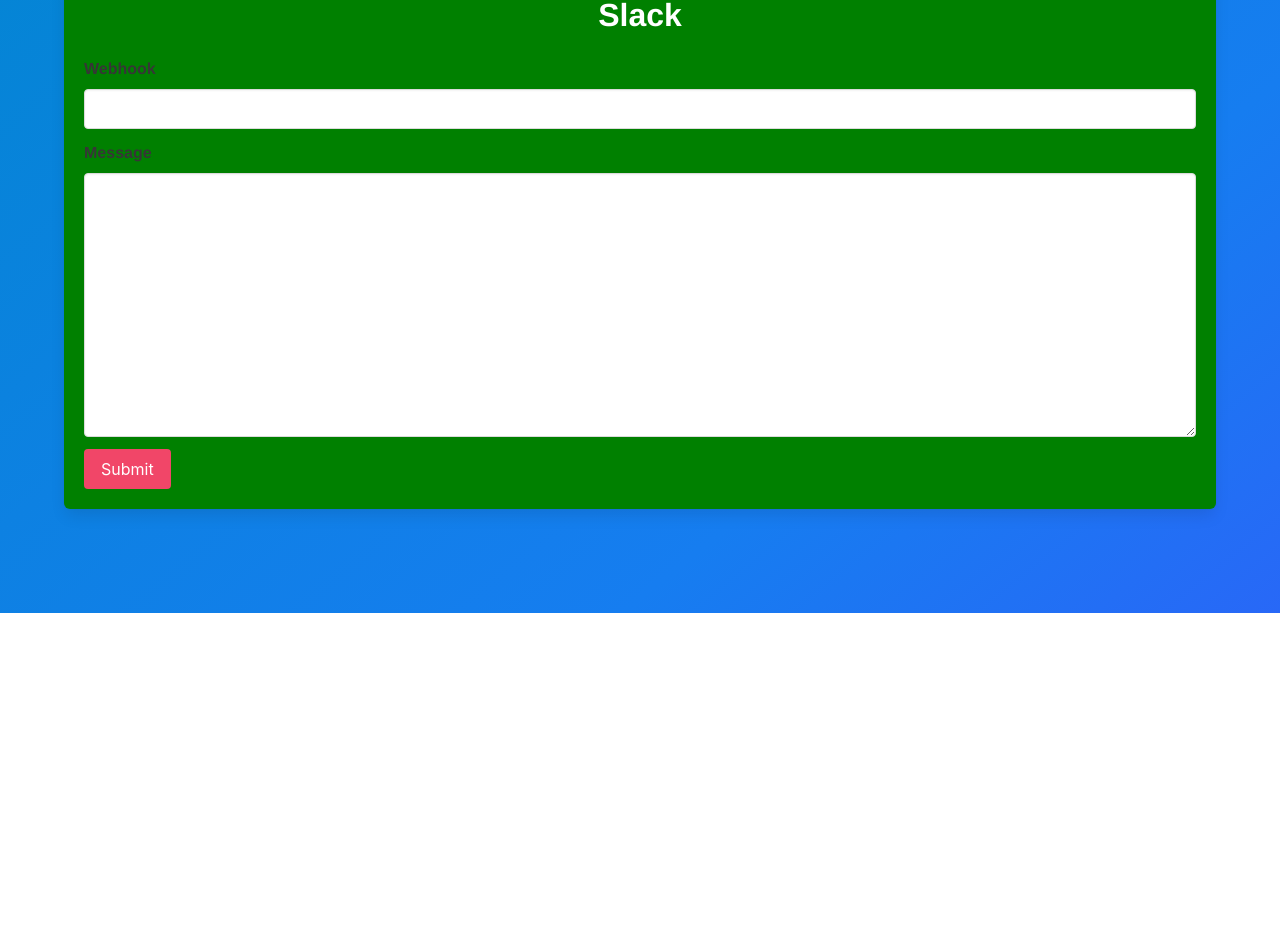
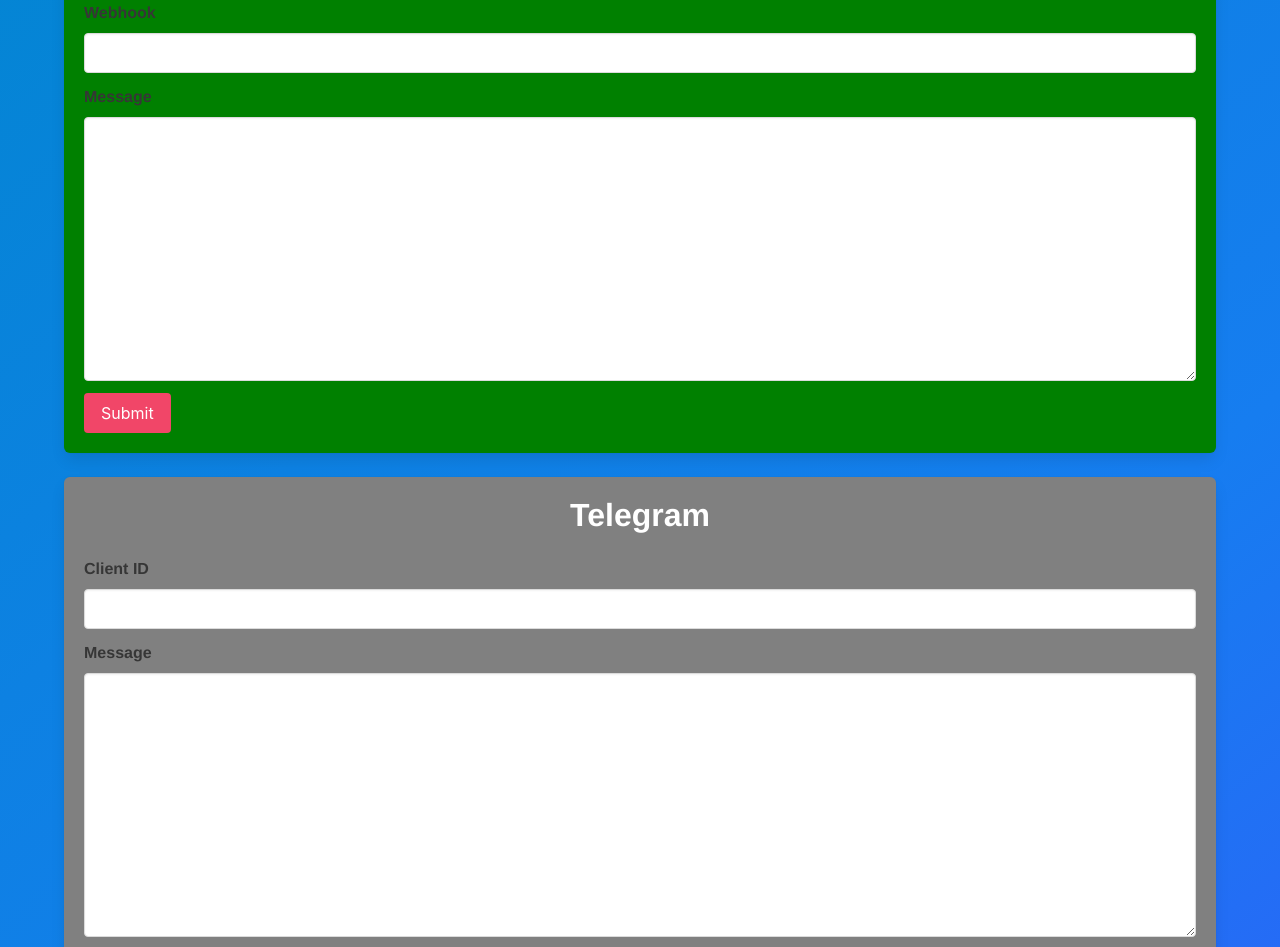
Before and after one commit to StanisLove/notifier, a Vue app in the folder front/: page / in a window 1280 px wide. Shown: the part 316-1263 px from the top of the page. Before the commit the page ends 929 px from the top, so only its background shows below. Built offline with nearby package versions, Linux system fonts and the light colour scheme.

Commit message:
Add Telegram form

```diff
--- a/front/src/components/Home.vue
+++ b/front/src/components/Home.vue
@@ -3,69 +3,25 @@
 <div class="hero-body">
 <div class="container">
   <h1 class="title has-text-center">{{ message }}</h1>
-  <div class="box slack-box">
-    <!-- slack form -->
-    <h2 class="title has-text-center">Slack</h2>
-    <form id="slack-form" @submit.prevent="processForm">
-      <!-- webhook -->
-      <div class="field">
-        <label class="label has-text-left">Webhook</label>
-        <input type="text" class="input" name="webhook" v-model="webhook">
-      </div>
-
-      <!-- text -->
-      <div class="field">
-        <label class="label has-text-left">Message</label>
-        <textarea type="text" class="textarea" rows="10" name="text" v-model="text" />
-      </div>
-
-      <!-- submit button -->
-      <div class="field has-text-left">
-        <button type="submit" class="button is-danger">Submit</button>
-      </div>
-    </form>
-  </div>
-
+  <SlackForm />
+  <TelegramForm />
 </div>
 </div>
 </div>
 </template>
 
 <script>
-import axios from 'axios';
-import {HTTP} from '../http-common';
+import TelegramForm from './TelegramForm'
+import SlackForm from './SlackForm'
 
 export default {
   name: 'Home',
-  el: '#slack-form',
-  data: () => ({
-    webhook: '',
-    text: '',
-    errors: []
-  }),
   props: {
     message: String
   },
-  methods: {
-    greet(event) {
-      alert('Hello ' + this.message + '!')
-      if (event) {
-        alert(event.target.tagName)
-      }
-    },
-    processForm() {
-      axios.post(
-        'http://127.0.0.1:8085/post',
-        { type: 'slack', text: this.text, options: { webhook: this.webhook } },
-        { headers: { 'Content-Type': 'application/x-www-form-urlencoded' } }
-      ).then(response => {}).catch(e => { this.errors.push(e) })
-    }
+  components: {
+    TelegramForm,
+    SlackForm
   }
 }
 </script>
-
-<style scoped>
-.slack-box {
-  background-color: green;
-}
-</style>
--- /dev/null
+++ b/front/src/components/SlackForm.vue
@@ -0,0 +1,51 @@
+<template>
+  <div class="box slack-box">
+    <!-- slack form -->
+    <h2 class="title has-text-center">Slack</h2>
+    <form id="slack-form" @submit.prevent="processForm">
+      <!-- webhook -->
+      <div class="field">
+        <label class="label has-text-left">Webhook</label>
+        <input type="text" class="input" name="webhook" v-model="webhook">
+      </div>
+
+      <!-- text -->
+      <div class="field">
+        <label class="label has-text-left">Message</label>
+        <textarea type="text" class="textarea" rows="10" name="text" v-model="text" />
+      </div>
+
+      <!-- submit button -->
+      <div class="field has-text-left">
+        <button type="submit" class="button is-danger">Submit</button>
+      </div>
+    </form>
+  </div>
+</template>
+
+<script>
+import {HTTP} from '../http-common';
+
+export default {
+  name: 'SlackForm',
+  el: '#slack-form',
+  data: () => ({
+    webhook: '',
+    text: '',
+    errors: []
+  }),
+  methods: {
+    processForm(event) {
+      event.target.reset()
+      const params = { type: 'slack', text: this.text, settings: { webhook: this.webhook } }
+      HTTP.post('post', params).then(response => {}).catch(e => { this.errors.push(e) })
+    }
+  }
+}
+</script>
+
+<style scoped>
+.slack-box {
+  background-color: green;
+}
+</style>
--- /dev/null
+++ b/front/src/components/TelegramForm.vue
@@ -0,0 +1,51 @@
+<template>
+  <div class="box telegram-box">
+    <!-- slack form -->
+    <h2 class="title has-text-center">Telegram</h2>
+    <form id="slack-form" @submit.prevent="processForm">
+      <!-- webhook -->
+      <div class="field">
+        <label class="label has-text-left">Client ID</label>
+        <input type="text" class="input" name="clientId" v-model="clientId">
+      </div>
+
+      <!-- text -->
+      <div class="field">
+        <label class="label has-text-left">Message</label>
+        <textarea type="text" class="textarea" rows="10" name="text" v-model="text" />
+      </div>
+
+      <!-- submit button -->
+      <div class="field has-text-left">
+        <button type="submit" class="button is-danger">Submit</button>
+      </div>
+    </form>
+  </div>
+</template>
+
+<script>
+import {HTTP} from '../http-common';
+
+export default {
+  name: 'TelegramForm',
+  el: '#slack-form',
+  data: () => ({
+    clientId: '',
+    text: '',
+    errors: []
+  }),
+  methods: {
+    processForm(event) {
+      event.target.reset()
+      const params = { type: 'telegram', text: this.text, settings: { client_id: this.clientId } }
+      HTTP.post('post', params).then(response => {}).catch(e => { this.errors.push(e) })
+    }
+  }
+}
+</script>
+
+<style scoped>
+.telegram-box {
+  background-color: grey;
+}
+</style>
--- a/front/src/http-common.js
+++ b/front/src/http-common.js
@@ -1,6 +1,6 @@
 import axios from 'axios';
 
 export const HTTP = axios.create({
-  baseUrl: `http://127.0.0.1`,
-  headers: {}
-})
+  baseURL: 'http://127.0.0.1:8085/',
+  headers: { 'Content-Type': 'application/x-www-form-urlencoded' }
+});
```
